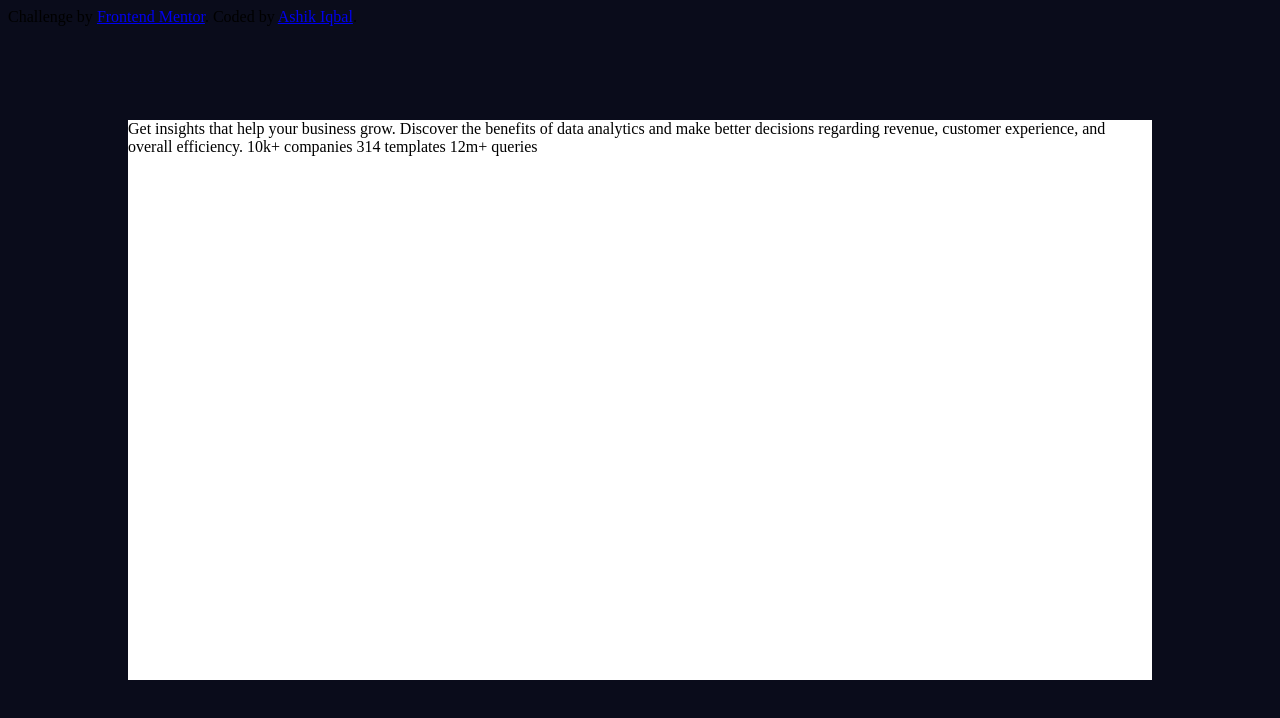
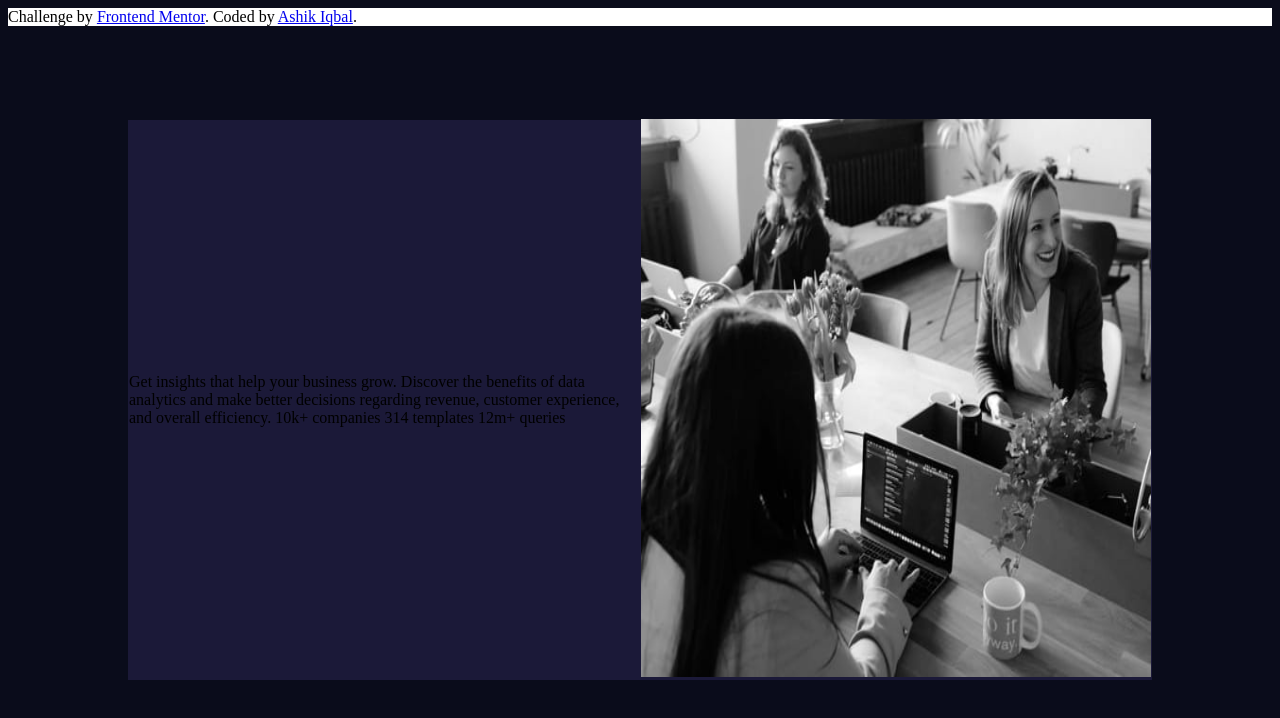
Before and after one commit to Ashikiqbal007/Stats-preview-card-component, a plain HTML site: page index.html in a window 1280 px wide. Drawn offline with Linux system fonts and the light colour scheme.

Commit message:
create table and add image

```diff
--- a/css/styles.css
+++ b/css/styles.css
@@ -1,5 +1,10 @@
 body {
     background-color: #0a0c1b;
+}
+
+table {
+    border-spacing: 0px;
+    background-color: rgb(27, 25, 56);
 }
 
 .content-body {
@@ -11,3 +16,23 @@ body {
     left: 50%;
     transform: translate(-50%,-50%);
 }
+
+.text-field {
+    /* background-color: rgb(27, 25, 56); */
+}
+
+.image-field {
+
+}
+
+.layer {
+    background-color: rgba(170, 92, 219, 0.5);
+    top: 0;
+    left: 0;
+    width: 100%;
+    height: 100%;
+}
+
+.attribution {
+    background-color: white;
+}
--- a/index.html
+++ b/index.html
@@ -14,7 +14,9 @@
 
   <div class="content-body">
 
-    <div class="text-field">
+    <table height="100%" width="100%">
+      <tr>
+        <td class="text-field" width="50%">
           Get insights that help your business grow.
 
           Discover the benefits of data analytics and make better decisions regarding revenue, customer
@@ -23,11 +25,13 @@
           10k+ companies
           314 templates
           12m+ queries
-    </div>
+        </td>
 
-    <div class="image-field">
-
-    </div>
+        <td class="image-field">
+          <img class="layer" src="images/image-header-desktop.jpg" alt="group image" height="100%" width="100%">
+        </td>
+      </tr>
+    </table>
 
 
   </div>
```
Lines whose indentation alone changed are shown as unchanged.
